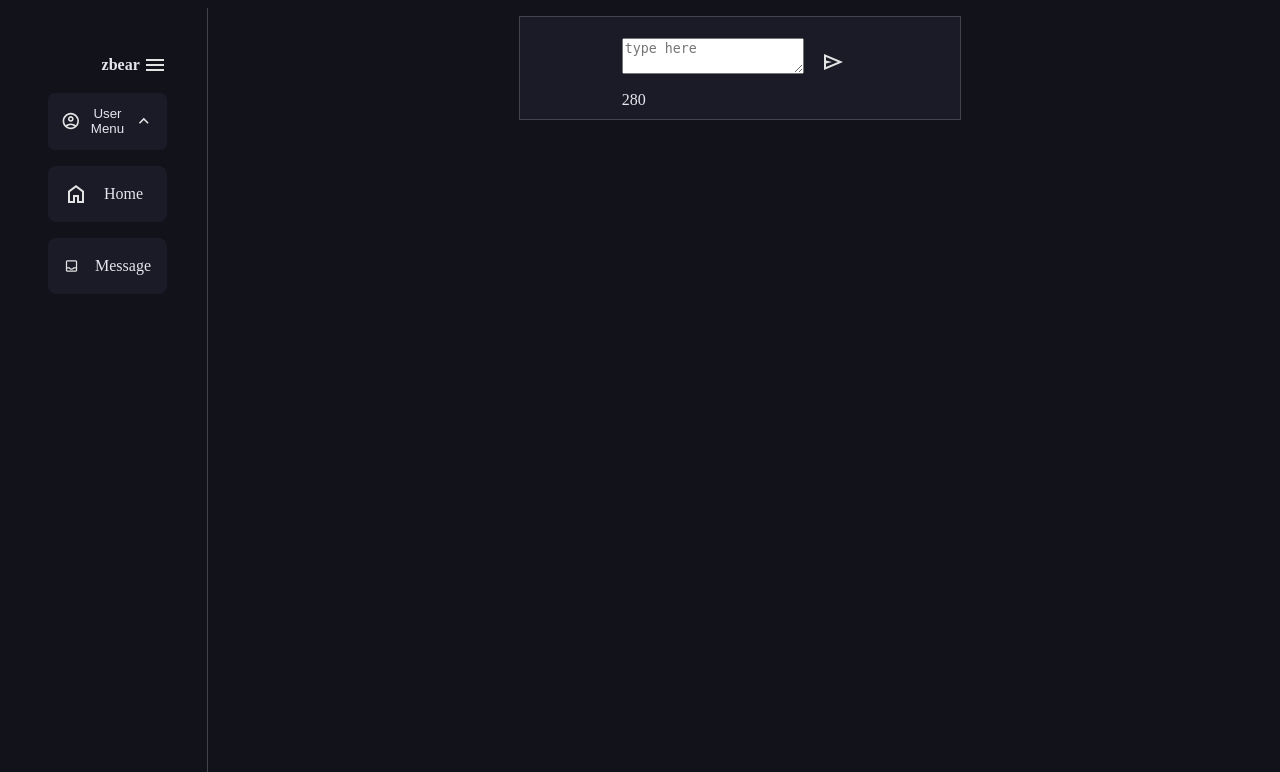
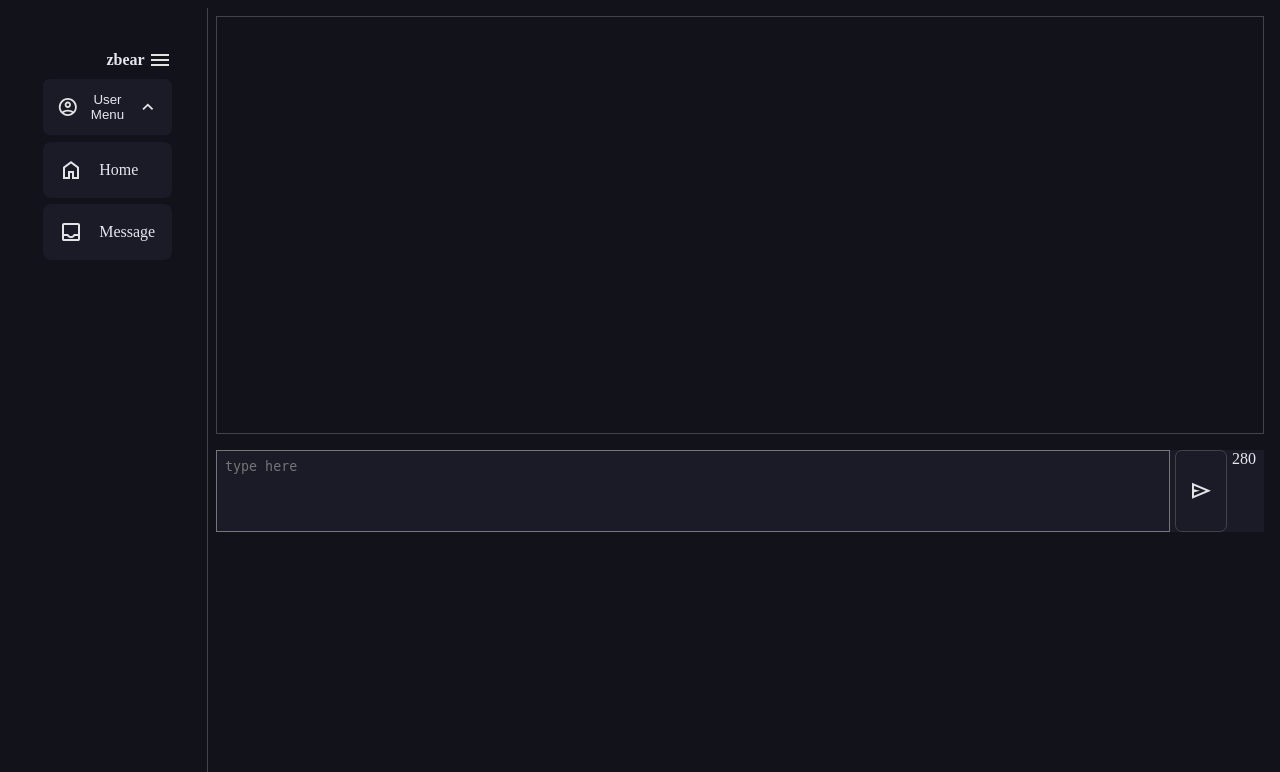
Before and after one commit to zachariahstauffer/user, a FastAPI app: page /messaging in a window 1280 px wide. Shown: the top 772 px of the page. Run offline with FastAPI, Linux system fonts and the light colour scheme.

Commit message:
message page 'done'

```diff
--- a/Templates/Messaging.html
+++ b/Templates/Messaging.html
@@ -11,9 +11,12 @@
 
         <main id="main">
             <div>
-                <div>
-                    <div class="form-container messaging-container">
+                <div class="overseer">
+                    <div id='messages-container' class="messages-container"></div>
+
+                    <div class="fa">
                         <form action="post">
+                            <div class="messaging-container">
                                 <textarea
                                     name="pre-message"
                                     id="composer"
@@ -22,7 +25,7 @@
                                     maxlength="280"
                                     ></textarea>
 
-                                <button type="submit">
+                                    <button id="send" type="button">
 
                                     <svg
                                         xmlns="http://www.w3.org/2000/svg"
@@ -34,13 +37,19 @@
 
                                 </button>
 
-
                             <div class="composer-actions">
                                 <span id="char-count">280</span>
                             </div>
 
+                            </div>
+
                         </form>
+
+
+
                     </div>
+
+
                 </div>
             </div>
 
@@ -48,6 +57,7 @@
 
         <script src="/static/js/compose.js"></script>
         <script src="/static/js/sidebar.js"></script>
+        <script src="/static/js/messaging.js"></script>
     </body>
 
 
--- a/Templates/Sidebar.html
+++ b/Templates/Sidebar.html
@@ -1,6 +1,6 @@
 <!-- Make sure you include /static/js/sidebar.js on any page you want to include the sidebar -->
 <link rel="stylesheet" href="/static/css/style.css">
-<link rel="stylesheet" href="/static/css/sidebar.css">
+<link rel="stylesheet" href="/static/css/sidebar.css?v=1">
 <ul>
 
     <li id="toggle-sidebar-container">
@@ -24,31 +24,52 @@
                 ><path d="M234-276q51-39 114-61.5T480-360q69 0 132 22.5T726-276q35-41 54.5-93T800-480q0-133-93.5-226.5T480-800q-133 0-226.5 93.5T160-480q0 59 19.5 111t54.5 93Zm246-164q-59 0-99.5-40.5T340-580q0-59 40.5-99.5T480-720q59 0 99.5 40.5T620-580q0 59-40.5 99.5T480-440Zm0 360q-83 0-156-31.5T197-197q-54-54-85.5-127T80-480q0-83 31.5-156T197-763q54-54 127-85.5T480-880q83 0 156 31.5T763-763q54 54 85.5 127T880-480q0 83-31.5 156T763-197q-54 54-127 85.5T480-80Zm0-80q53 0 100-15.5t86-44.5q-39-29-86-44.5T480-280q-53 0-100 15.5T294-220q39 29 86 44.5T480-160Zm0-360q26 0 43-17t17-43q0-26-17-43t-43-17q-26 0-43 17t-17 43q0 26 17 43t43 17Zm0-60Zm0 360Z"/>
             </svg>
 
+
+
             <span>User Menu</span>
 
             <svg
+                id="up_arrow"
                 xmlns="http://www.w3.org/2000/svg"
                 height="24px" viewBox="0 -960 960 960" width="24px"
                 fill="#e3e3e3"
                 ><path d="M480-528 296-344l-56-56 240-240 240 240-56 56-184-184Z"/>
             </svg>
 
+            <svg
+                class="hidden"
+                id="down_arrow"
+                xmlns="http://www.w3.org/2000/svg"
+                height="24px" viewBox="0 -960 960 960" width="24px"
+                fill="#e3e3e3"
+                ><path d="M480-344 240-584l56-56 184 184 184-184 56 56-240 240Z"/>
+            </svg>
+
         </button>
         <ul id="sidebar-dropdown-hide" class="collapsed">
+
+            <div id="pre-login">
                 <li id="sidebar_signup">
                     <a href="/signup">Sign Up</a>
                 </li>
+
                 <li id="sidebar_login">
                     <a href="/login">Log In</a>
                 </li>
 
-            <li id='sidebar_profile' class="hidden">
+            </div>
+
+            <div id="post-login" class="hidden">
+
+                <li id='sidebar_profile'>
                     <a href="/usersettings">profile</a>
                 </li>
 
-            <li id="sidebar_logout" class="hidden">
+                <li id="sidebar_logout">
                     <a href="/logout">logout</a>
                 </li>
+
+            </div>
         </ul>
     </li>
 
--- a/static/css/messaging.css
+++ b/static/css/messaging.css
@@ -0,0 +1,71 @@
+.overseer{
+    display: flex;
+    justify-content: center;
+    flex-direction: column;
+    gap: clamp(0.5rem, 2vw, 1rem);
+}
+
+.messages-container{
+    display: flex;
+    flex-direction: column-reverse;
+
+    gap: clamp(0.5rem, 2vw, 1rem);
+    padding-bottom: 1rem;
+    border: 1px var(--line-clr) solid;
+
+    min-height: 50vh;
+    min-height: 50dvh;
+
+    max-height: 50vh;
+    max-height: 50dvh;
+
+    overflow-y: scroll;
+    scroll-behavior: smooth;
+}
+
+.user{
+    background-color: var(--secondary-base-clr);
+    color: var(--text-clr);
+    border: 1px var(--line-clr) solid;
+    padding: 0.5em;
+    margin: 0.01rem;
+}
+
+.messaging-container{
+    display: flex;
+    flex-direction: row;
+    gap: 0.3rem;
+    margin-top: auto;
+}
+
+.fa{
+    color: var(--text-clr);
+    background-color: var(--secondary-base-clr);
+}
+
+#send{
+    box-sizing: border-box;
+    border: 0.02rem var(--line-clr) solid;
+    min-width: 2rem;
+    max-width: 4rem;
+
+    svg{
+        width: 100%;
+        height: 100%;
+    }
+}
+
+.composer-actions{
+    max-width: 25px;
+    min-width: 2rem;
+    max-width: 4rem;
+}
+
+#composer{
+    color: var(--secondary-txt-clr);
+    background-color: var(--secondary-base-clrbase-clr);
+    flex: 1;
+    min-height: 4rem;
+    padding: 0.5rem;
+    resize: none;
+}
--- a/static/css/sidebar.css
+++ b/static/css/sidebar.css
@@ -13,7 +13,7 @@
 }
 
 #sidebar li{
-    padding: 0.5em;
+    padding: 0.2em;
 }
 
 
```
Also changed, not shown: static/js/messaging.js (+46 -0 lines), static/js/sidebar.js (+20 -17 lines). Lines whose indentation alone changed are shown as unchanged.
